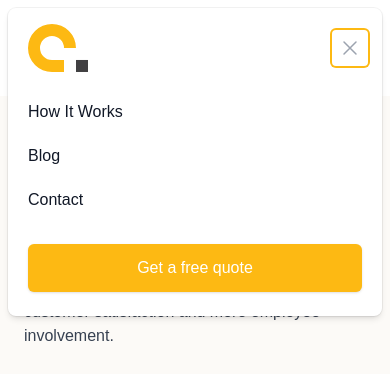
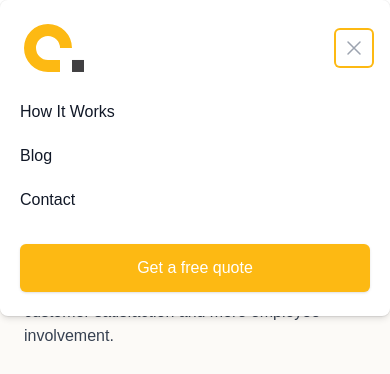
Before and after one commit to Contourna-SaaS/contourna-marketing, a Next.js app: page / in a window 390 px wide. Both pictures are taken after a click on the button "Open main menu". Shown: the top 374 px of the page. Built offline with nearby package versions, Linux system fonts and the light colour scheme.

Commit message:
mobile nav changes

```diff
--- a/src/components/Navigation.tsx
+++ b/src/components/Navigation.tsx
@@ -72,10 +72,10 @@ export default function Navigation() {
       >
         <Popover.Panel
           focus
-          className="absolute inset-x-0 top-0 z-10 origin-top transform p-2 transition md:hidden"
+          className="absolute inset-x-0 top-0 z-10 origin-top transform transition md:hidden"
         >
           <div className="overflow-hidden rounded-lg bg-white shadow-md ring-1 ring-black ring-opacity-5">
-            <div className="flex items-center justify-between px-5 pt-4">
+            <div className="flex items-center justify-between px-6 pt-6">
               <div>
                 <Logo width={60} />
               </div>
```
